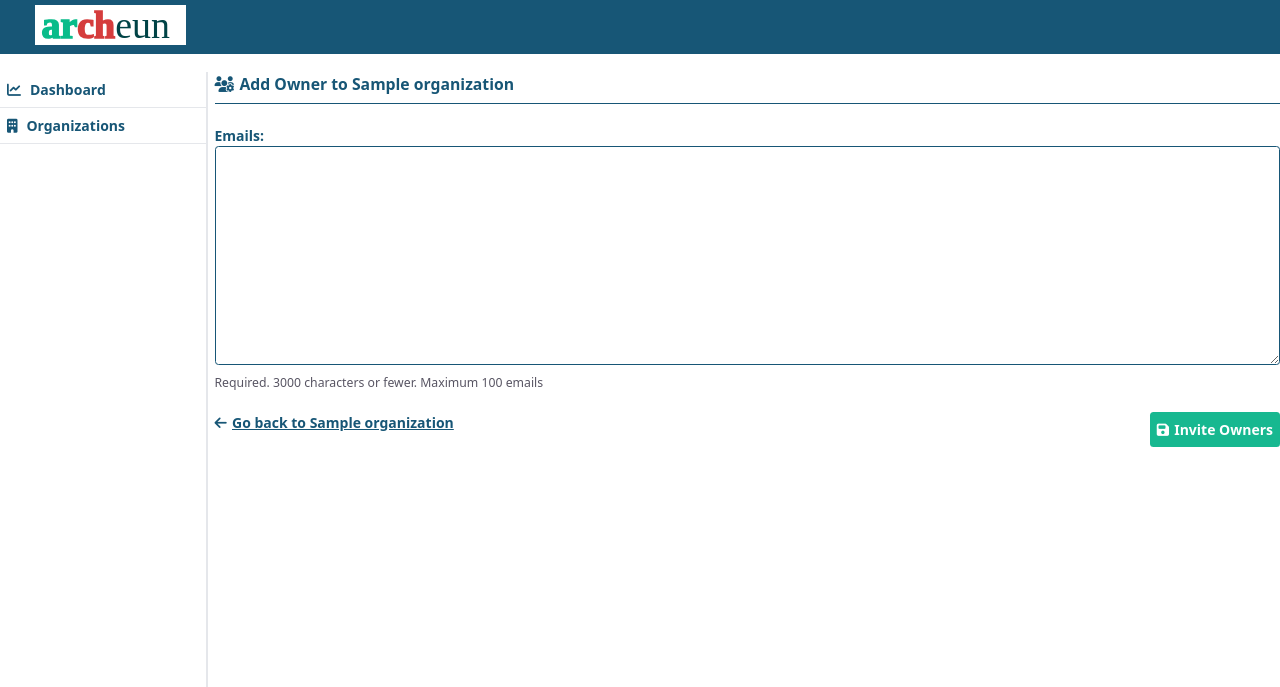
After one commit to archeun/archeun, a Django app: page /c/o/invite-owners/1/ in a window 1280 px wide. The commit adds this page. Shown: the top 687 px of the page. Run offline with Django 3.2, Linux system fonts and the light colour scheme; tables that the repository leaves empty hold one stand-in row (values such as "Sample post"); style sheets or scripts are compiled from the project's sources; some libraries are stand-ins or nearby versions.

Commit message:
Add initial functionality to invite org owners

```diff
--- a/archeun/client/css/components/form.css
+++ b/archeun/client/css/components/form.css
@@ -11,11 +11,11 @@
 }
 
 .arch-form-help-text {
-    @apply text-xs mt-1 text-archGray;
+    @apply text-sm mt-1 text-archGray;
 }
 
 .arch-form-help-text > ul > li {
-    @apply text-xs mt-1 text-archGray;
+    @apply text-sm mt-1 text-archGray;
 }
 
 .arch-form-btn {
@@ -31,5 +31,5 @@
 }
 
 .arch-form-field-error {
-    @apply text-archRed text-xs;
+    @apply text-archRed text-sm;
 }
--- a/archeun/client/css/core/main.css
+++ b/archeun/client/css/core/main.css
@@ -29,3 +29,7 @@ a {
 .arch-link-button-primary {
     @apply bg-archTeal text-archYellow;
 }
+
+.arch-link-button-primary-dark {
+    @apply bg-archTealDark text-archYellow;
+}
--- /dev/null
+++ b/console/forms.py
@@ -0,0 +1,72 @@
+"""console.forms"""
+# pylint: disable=imported-auth-user
+from django import forms
+from django.core.exceptions import ValidationError
+from django.core.validators import MaxLengthValidator, validate_email
+from django.forms import Form
+
+
+class MultiEmailInviteForm(Form):
+    """
+    Form for creating a new user
+    """
+
+    email_str_max_length = 3000
+    max_emails = 100
+    help_text = 'Required. {max_len} characters or fewer. Maximum {max_emails} emails'
+
+    emails = forms.CharField(
+        widget=forms.Textarea,
+        label='Emails',
+        required=True,
+        max_length=email_str_max_length,
+        validators=[MaxLengthValidator(email_str_max_length)],
+        help_text=help_text.format(
+            max_len=email_str_max_length,
+            max_emails=max_emails
+        ),
+    )
+
+    def clean_emails(self):
+        """
+        Non empty list of comma separated emails.
+        Only a maximum of 100 emails per one go
+        Only valid email addresses (syntactically)
+        """
+        emails_str = self.cleaned_data['emails']
+
+        if not emails_str or not emails_str.strip():
+            raise ValidationError('Please add some email addresses')
+
+        emails = self.get_email_list()
+
+        if len(emails) > self.max_emails:
+            raise ValidationError(
+                'Cannot add more than {max_emails} emails'.format(
+                    max_emails=self.max_emails
+                )
+            )
+
+        invalid_emails = []
+        for email in emails:
+            try:
+                validate_email(email)
+            except forms.ValidationError:
+                invalid_emails.append(email)
+
+        if len(invalid_emails) > 0:
+            invalid_email_str = ','.join(invalid_emails)
+            raise ValidationError(
+                'These emails are invalid: {emails}'.format(
+                    emails=invalid_email_str
+                )
+            )
+        return emails_str
+
+    def get_email_list(self):
+        """
+        Returns the comma separated email string as a list
+        @return:
+        """
+        emails_str = self.cleaned_data['emails']
+        return [email.strip() for email in emails_str.split(',')]
--- /dev/null
+++ b/console/templates/console/organization/owner/invite.html
@@ -0,0 +1,29 @@
+{% extends 'console/organization/base.html' %}
+
+{% block org-heading %}
+    <i class="fas fa-users-cog mr-1.5"></i>Add Owner to {{ organization.name  | truncatechars:100 }}
+{% endblock org-heading %}
+
+{% block org-content %}
+
+    <form method="post">
+        {% csrf_token %}
+
+        <div class="arch-form-field">
+            <p class="arch-form-label">{{ form.emails.label_tag }}</p>
+            <p class="arch-form-input-p">{{ form.emails }}</p>
+            <div class="arch-form-help-text">{{ form.emails.help_text }}</div>
+            <div class="arch-form-field-error">{% for error in form.errors.emails %} {{ error }}{% endfor %}</div>
+        </div>
+
+        <p class="mb-4 flex justify-between">
+            <a href="{% url 'arch-console-org-detail' organization.id %}">
+                <i class="fas fa-arrow-left mr-1.5"></i>Go back to {{ organization.name | truncatechars:100 }}
+            </a>
+            <button type="submit" class="arch-form-btn arch-form-btn-primary">
+                <i class="fas fa-save mr-1.5"></i>Invite Owners
+            </button>
+        </p>
+    </form>
+
+{% endblock org-content %}
--- a/console/urls.py
+++ b/console/urls.py
@@ -3,7 +3,8 @@ from django.urls import path
 
 from console.views.dashboard import DashboardView
 from console.views.organization import OrganizationsView, OrganizationCreateView, \
-    OrganizationDetailView, OrganizationUpdateView, OrganizationDeleteView
+    OrganizationDetailView, OrganizationUpdateView, OrganizationDeleteView, \
+    OrganizationInviteOwnersView
 
 urlpatterns = [
 
@@ -37,4 +38,9 @@ urlpatterns = [
         OrganizationDeleteView.as_view(), name='arch-console-org-delete'
     ),
 
+    path(
+        'o/invite-owners/<int:pk>/',
+        OrganizationInviteOwnersView.as_view(), name='arch-console-org-invite-owners'
+    ),
+
 ]
--- a/console/views/organization.py
+++ b/console/views/organization.py
@@ -1,9 +1,13 @@
 """console.views.organizations"""
-from django.urls import reverse_lazy
-from django.views.generic import ListView, CreateView, DetailView, UpdateView, DeleteView
+from django.shortcuts import get_object_or_404
+from django.urls import reverse_lazy, reverse
+from django.views.generic import ListView, CreateView, DetailView, UpdateView, DeleteView, FormView
 
+from console.forms import MultiEmailInviteForm
 from console.models import Organization
-from console.services.organization import get_user_organizations, add_organization_owner
+from console.services.organization import get_user_organizations, \
+    add_organization_owner, \
+    invite_organization_owners
 from core.mixins import ArchItemListViewMixin
 
 
@@ -113,3 +117,49 @@ class OrganizationDeleteView(DeleteView):
     context_object_name = 'organization'
     template_name = 'console/organization/delete.html'
     success_url = reverse_lazy('arch-console-org-list')
+
+
+class OrganizationInviteOwnersView(FormView):
+    """
+    Form view to invite owners to the organization by emails
+    """
+    template_name = 'console/organization/owner/invite.html'
+    form_class = MultiEmailInviteForm
+    success_url = reverse_lazy('arch-console-org-list')
+    organization = None
+
+    def get_context_data(self, **kwargs):
+        """Insert the form into the context dict."""
+        if 'organization' not in kwargs:
+            kwargs['organization'] = self.organization
+        return super().get_context_data(**kwargs)
+
+    def get(self, request, *args, **kwargs):
+        """
+        Initialize the organization object for GET
+        @param request:
+        @param args:
+        @param kwargs:
+        @return:
+        """
+        self.organization = get_object_or_404(Organization, pk=kwargs['pk'])
+        return super().get(request, args, kwargs)
+
+    def post(self, request, *args, **kwargs):
+        """
+        Initialize the organization object for POST
+        @param request:
+        @param args:
+        @param kwargs:
+        @return:
+        """
+        self.organization = get_object_or_404(Organization, pk=kwargs['pk'])
+        return super().post(request, args, kwargs)
+
+    def form_valid(self, form):
+        """If the form is valid, send out emails"""
+        invite_organization_owners(self.organization, form.get_email_list())
+        return super().form_valid(form)
+
+    def get_success_url(self):
+        return reverse("arch-console-org-detail", kwargs={'pk': 1})
```
Also changed, not shown: console/services/organization.py (+11 -0 lines), console/templates/console/organization/detail.html (+8 -0 lines), console/migrations/0003_auto_20210921_2235.py (added).
